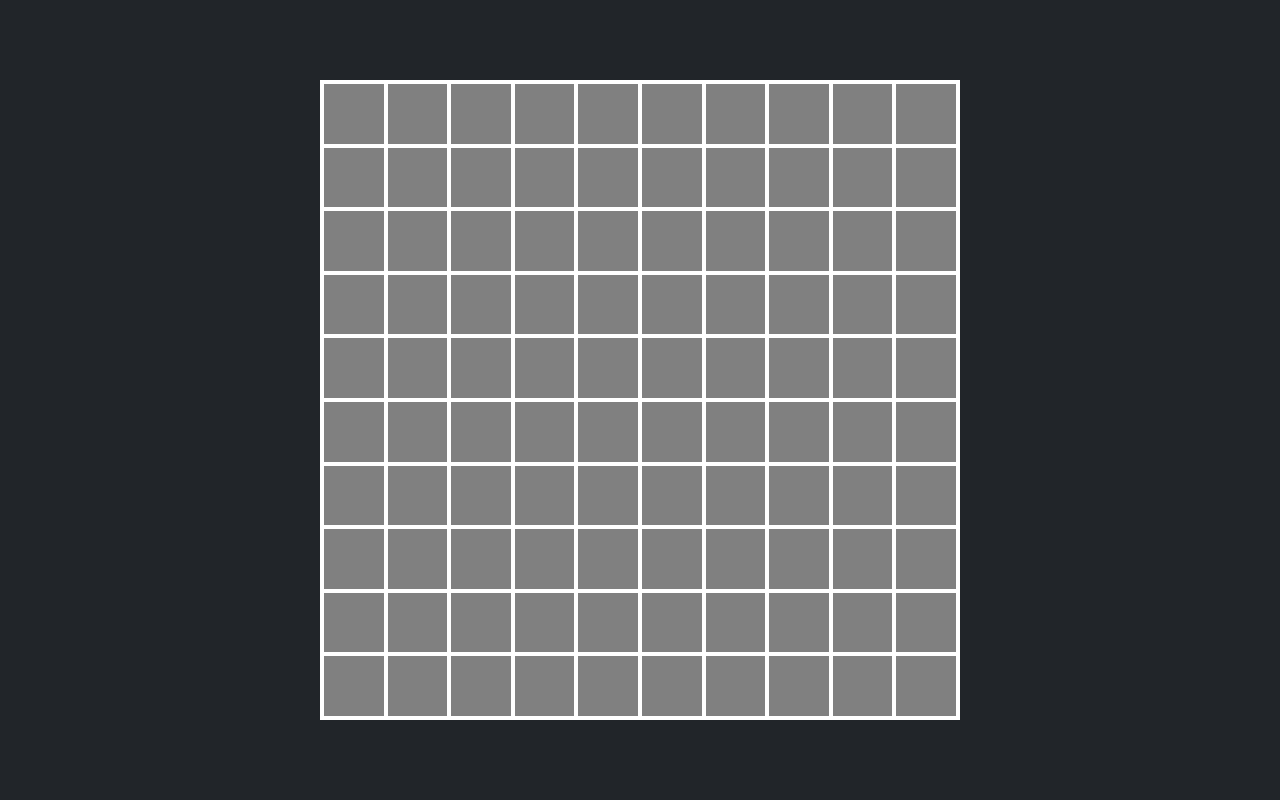
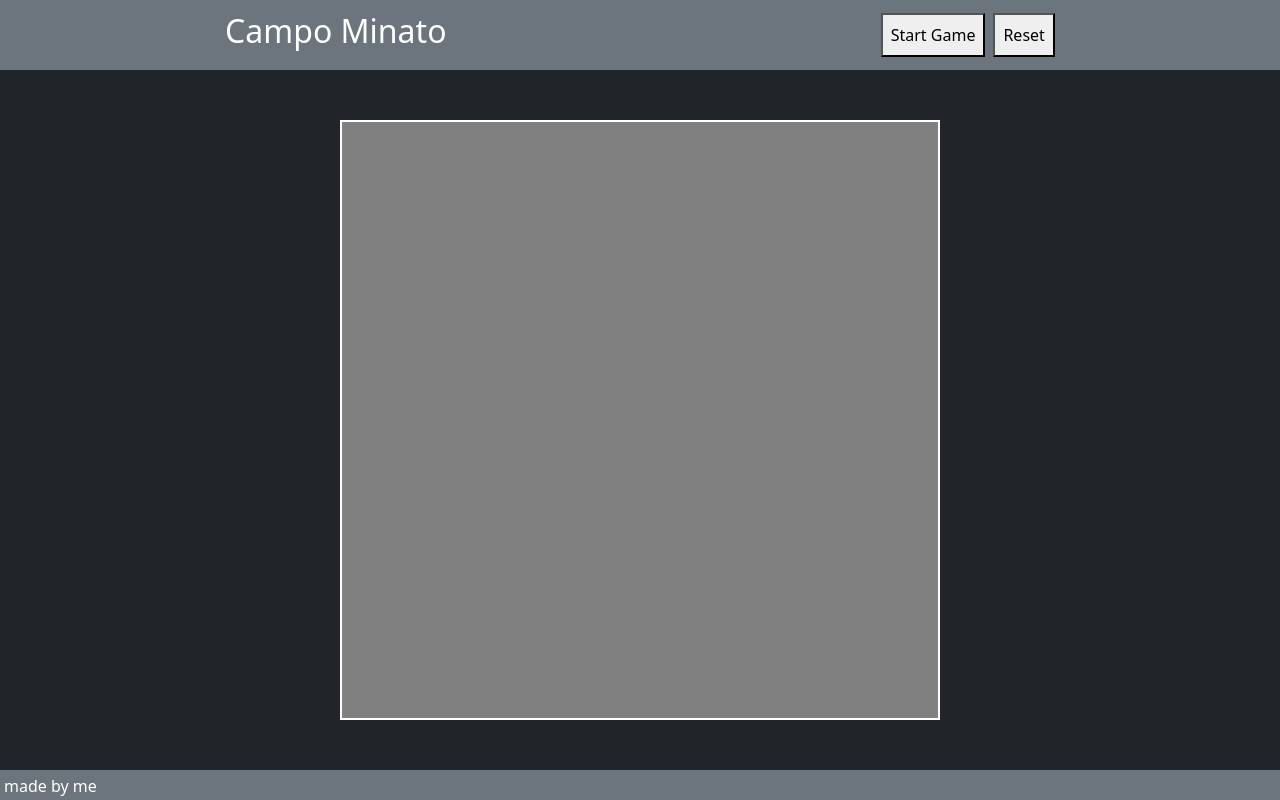
Before and after one commit to D4riu5/js-campominato-grid, a plain HTML site: page index.html in a window 1280 px wide. Drawn offline with nearby package versions, Linux system fonts and the light colour scheme.

Commit message:
completed project

```diff
--- a/css/style.css
+++ b/css/style.css
@@ -4,17 +4,25 @@
     box-sizing: border-box;
 }
 
+header{
+    height: 70px
+}
+
+footer{
+    height: 30px
+}
+
 main {
     width: 100%;
-    height: 100vh;
+    height: calc(100vh - 100px);
     display: flex;
     align-items: center;
     justify-content: center;
 }
 
 #grid-container {
-    height: 80vh;
-    width: 80vh;
+    height: 75vh;
+    width: 75vh;
     background-color: gray;
     display: flex;
     flex-wrap: wrap;
@@ -28,14 +36,13 @@ main {
     display: flex;
     justify-content: center;
     align-items: center;
-    font-size: 1.25rem;
+    font-size: 1.15rem;
     font-weight: bold;
     font-family: Arial, Helvetica, sans-serif;
     cursor: pointer;
-    color: gray;
+    color: white;
 }
 
 #grid-container > .cell.clicked {
     background-color: lightblue;
-    color: white;
 }
--- a/index.html
+++ b/index.html
@@ -13,9 +13,21 @@
     <link rel="stylesheet" href="css/style.css">
 </head>
 <body class="bg-dark">
+    <header class="d-flex justify-content-around text-white bg-secondary p-2">
+        <h2 class="p-1">Campo Minato</h2>
+        <div class="d-flex align-items-center">
+            <button type="button" id="start-game" class="p-2 mx-1">Start Game</button>
+            <button type="button" id="reset-game" class="p-2 mx-1">Reset</button>
+        </div>
+    </header>
     <main>
-        <div id="grid-container"></div>
+        <div id="grid-container" class="my-4"></div>
     </main>
+    <footer class="bg-secondary p-1 text-white">
+        <span>
+            made by me
+        </span>
+    </footer>
     <script type="text/javascript" src="js/script.js"></script>
 </body>
 </html>
--- a/js/script.js
+++ b/js/script.js
@@ -1,13 +1,39 @@
 const gridContainer = document.getElementById('grid-container');
+const startGame = document.getElementById('start-game');
+const resetGame = document.getElementById('reset-game');
+
+let cellsCreated = false;
+
+startGame.addEventListener ('click',
+    function(){
+        if (!cellsCreated) {
+            for (let i = 0; i < 100; i++) {
+
+                const newCell = createNewCell(i);
+                gridContainer.append(newCell);
+            }
+            cellsCreated = true;
+        }
+    }
+);
+
+resetGame.addEventListener ('click',
+    function () {
+        while (gridContainer.firstChild) {
+            gridContainer.removeChild(gridContainer.firstChild);
+        }
+        cellsCreated = false;
+    }
+);
 
 
-function createNewCell() {
+function createNewCell(i) {
     const cell = document.createElement('div');
     cell.classList.add('cell');
+    cell.innerHTML = i + 1; // Add the progressive number
     cell.addEventListener('click',
         function () {
-            console.log(this);
-            console.log(this.classList);
+            console.log("cell " + this.innerText);
 
             if(this.classList.contains('clicked')){
                 this.classList.remove('clicked');
@@ -19,10 +45,3 @@ function createNewCell() {
     );
     return cell;
 }
-
-for (let i = 0; i < 100; i++) {
-
-    const newCell = createNewCell();
-    gridContainer.append(newCell);
-
-}
```
